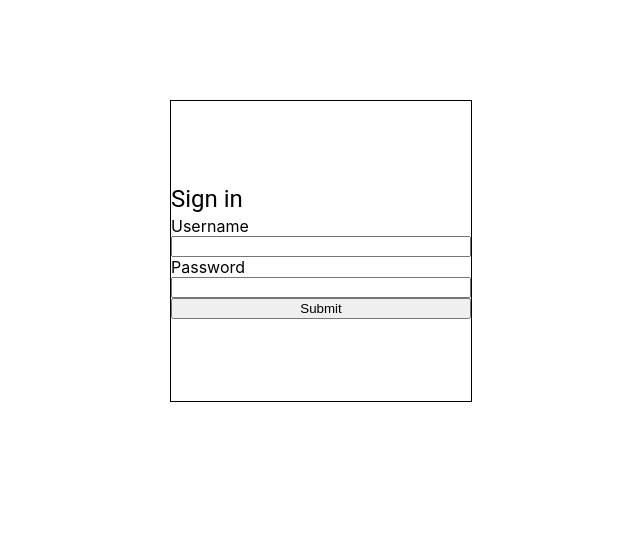
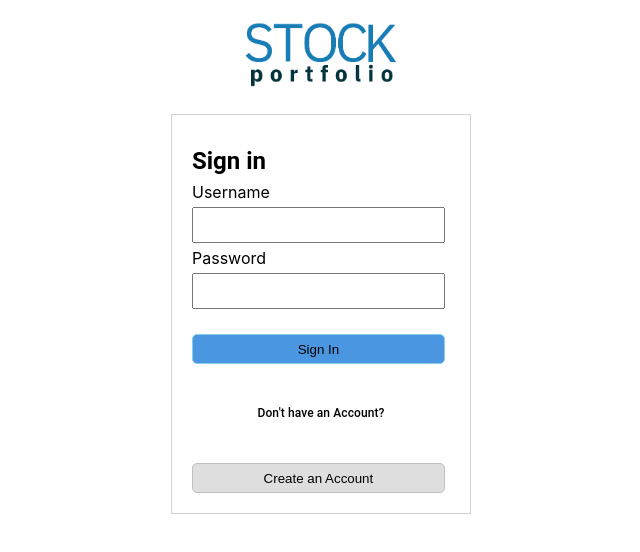
Before and after one commit to abhijit-tambe/Stock-Portfolio, a React (Create React App) app in the folder stockportfolio/: page /signin in a window 1280 px wide. Shown: the top 552 px of the page, without its empty margins (319-959 px from the left). Built offline with nearby package versions, Linux system fonts and the light colour scheme.

Commit message:
update login style

```diff
--- a/stockportfolio/src/App.js
+++ b/stockportfolio/src/App.js
@@ -12,27 +12,29 @@ import './App.css';
 // import Button from "./components/Button";
 import Register from "./components/Register/Register";
 import {BrowserRouter as Router,Switch,Route} from 'react-router-dom'
+import Sign_In from "./components/Sign_In";
 
 
 function App() {
   return (
     <Router>
     <Switch>
-    <Route path="/" exact>
+
+    <Route path="/register" exact>
+      <Register/>
+    </Route>
+    <Route path ="/signin" exact>
+      <SignIn/>
+    </Route>
+    <Route path="/:id" exact>
     <div className="app">
      <Header/>
      <div className="app__body">
          <Sidebar/>
          <Dashboard/>
-         <Register/>
+         {/* <Register/> */}
      </div>
     </div>
-    </Route>
-    <Route path="/register" exact>
-      <Register/>
-    </Route>
-    <Route path ="/signin" exact>
-      <SignIn/>
     </Route>
     </Switch>
     </Router>
--- a/stockportfolio/src/components/SignIn/SignIn.css
+++ b/stockportfolio/src/components/SignIn/SignIn.css
@@ -1,18 +1,87 @@
 .signIn{
-    /* width: 500px;
-    height:900px;
-    background-color: red; */
-    /* height: 100vh; */
+   display: flex;
+   flex-direction: column;
+   /* justify-content: center; */
+   align-items: center;
+}
+
+.signIn__logo{
+  height: 100px;
+  object-fit: contain;
+  margin: 10px auto 0px;
+}
+
+.signIn__container{
+    box-sizing: border-box;
+    display:flex;
+    flex-direction: column;
+    height: 400px;
+    width: 300px;
+    border:1px solid lightgrey;
+    /* padding:50px 20px; */
+    padding:30px 20px 0px;
+}
+
+.signIn__title{
+  font-weight: 700!important;
+  /* font-size: 40px !important; */
 
 }
 
-.signIn__form{
-    display:flex;
-    flex-direction: column;
-    justify-content: center;
+.signIn__form >label{
+  display: block;
+  margin: 5px 0px;
+}
 
-    height: 300px;
-    width: 300px;
-    margin: 100px auto;
-    border:1px solid black;
+.signIn__form >input{
+  display: block;
+  height: 30px;
+  width: 95%;
+  margin: 5px 0;
 }
+
+.signIn__button{
+  margin:20px 0px;
+  width: 98%;
+  height: 30px;
+  /* background-color: rgb(0, 0, 66); */
+  background-color: rgb(75, 150, 225);
+  /* color: whitesmoke; */
+  border:1px solid skyblue;
+  border-radius: 5px;
+  cursor: pointer;
+}
+
+
+.signIn_newAccount{
+  background-color: rgb(222, 222, 222);
+  border-color: silver;
+}
+
+
+.signIn__createAccountTitle{
+font-size: 12px!important;
+font-weight: 500!important;
+text-align: center;
+display: block;
+margin:20px auto!important;
+}
+
+.signIn__error{
+  background-color: red;
+}
+
+.signIn__message{
+  display: flex;
+  justify-content: center;
+  height: 50px;
+  align-items: center;
+  width: 500px;
+  /* margin: 50px auto 0px auto; */
+  margin-bottom: 10px;
+  color: white;
+}
+
+.signIn__success{
+    background-color: lightgreen;
+}
--- a/stockportfolio/src/components/SignIn/SignIn.js
+++ b/stockportfolio/src/components/SignIn/SignIn.js
@@ -4,17 +4,27 @@ import  {useSelector,useDispatch} from 'react-redux';
 import {useState} from 'react';
 import {AUTH_START} from '../../store/actions/authActions';
 import { Typography } from '@material-ui/core';
-
+import logo from '../../stock logo.png'
+import {Link,useHistory} from 'react-router-dom'
+import { useEffect } from 'react';
 
 function SignIn (){
     const store = useSelector(s => s.auth);
     const dispatch = useDispatch();
     const [state , setState] = useState({email:null,password:null});
-    const submitData = (e)=>{
+    const history = useHistory();
+
+    const submitData = async (e)=>{
         e.preventDefault();
         console.log(state);
-        dispatch(AUTH_START(state));
+       dispatch(AUTH_START(state));
     }
+
+    useEffect(()=>{
+        if(store.isLoggedIn){
+            history.push(`/${store.userId}`);
+        }
+    })
 
     const updateValue =(e)=>{
         setState({...state,
@@ -24,29 +34,34 @@ function SignIn (){
 
     return(
         <div className ='signIn'>
-         {/* <div>{store.token && <p> token:das </p>}
-         <br/>
-         {store.userId&& <p>user:store.userId </p>}
-         <br/>
-         {store.isLoggedIn && <p>logged:{store.isLoggedIn}</p>}
-         <br/>
-         {store.error && <p> Error:{store.error}</p>}
-         </div> */}
-         {store.token && `token :${store.token}`}
-         {store.error && `error :${store.error}` }
-         {store.isLoggedIn && `error :${store.isLoggedIn}` }
+        <Link to ="/">
+            <img className="signIn__logo" src ={logo}/>
+        </Link>
+         {/* {store.token && <div>{`token :${store.token}`}</div>} */}
+         {store.error && <div className="signIn__error signIn__message"><p>{`error :${store.error}`}</p></div> }
+         {store.isLoggedIn && <div className="signIn__success signIn__message"><p>{`Logged in successfully :${store.isLoggedIn}`} </p></div>}
+         {/* {store.isLoggedIn && <Redirect push to={`/${store.userId}`}/>} */}
+         <div className="signIn__container">
 
-            <form className="signIn__form" onSubmit={submitData}>
-            <Typography component="h1" variant="h5">
+         <Typography className="signIn__title" component="h1" variant="h5">
           Sign in
         </Typography>
+            <form className="signIn__form" onSubmit={submitData}>
                 <label htmlFor="email" >Username</label>
                 <input type="text" name ="email" onChange={updateValue}/>
                 <label htmlFor="password">Password</label>
                 <input type="password" name="password" onChange={updateValue}/>
-                <input type="submit"/>
+                <button className="signIn__button" type="submit">Sign In</button>
             </form>
+            <div>
+                <Typography component="h6" variant="h6" className="signIn__createAccountTitle"> Don't have an Account?</Typography>
+                <Link to="/register">
+                <button className="signIn__button signIn_newAccount"> Create an Account </button>
+                </Link>
 
+            </div>
+
+            </div>
         </div>
     );
 }
--- a/stockportfolio/src/components/SignIn.js
+++ b/stockportfolio/src/components/Sign_In.js
@@ -46,7 +46,7 @@ const useStyles = makeStyles((theme) => ({
   },
 }));
 
-export default function SignIn() {
+export default function Sign_In() {
   const classes = useStyles();
 
   return (
--- a/stockportfolio/src/store/reducers/authReducer.js
+++ b/stockportfolio/src/store/reducers/authReducer.js
@@ -14,12 +14,13 @@ const authReducer = (state= initialState, action)=>{
     switch(action.type){
         // case actionTypes.AUTH_SUCCESS:
         case actionTypes.AUTH_SUCCESS:
+            console.log('action');
             return{
                 ...state,
                 ...action.payload
             };
         case actionTypes.AUTH_FAIL:
-            console.log('fail')
+            console.log(action.payload.error.response.data.message);
             return{
                 ...state,
                 ...action.payload
```
Also changed, not shown: stockportfolio/public/stockLogo.png (added).
